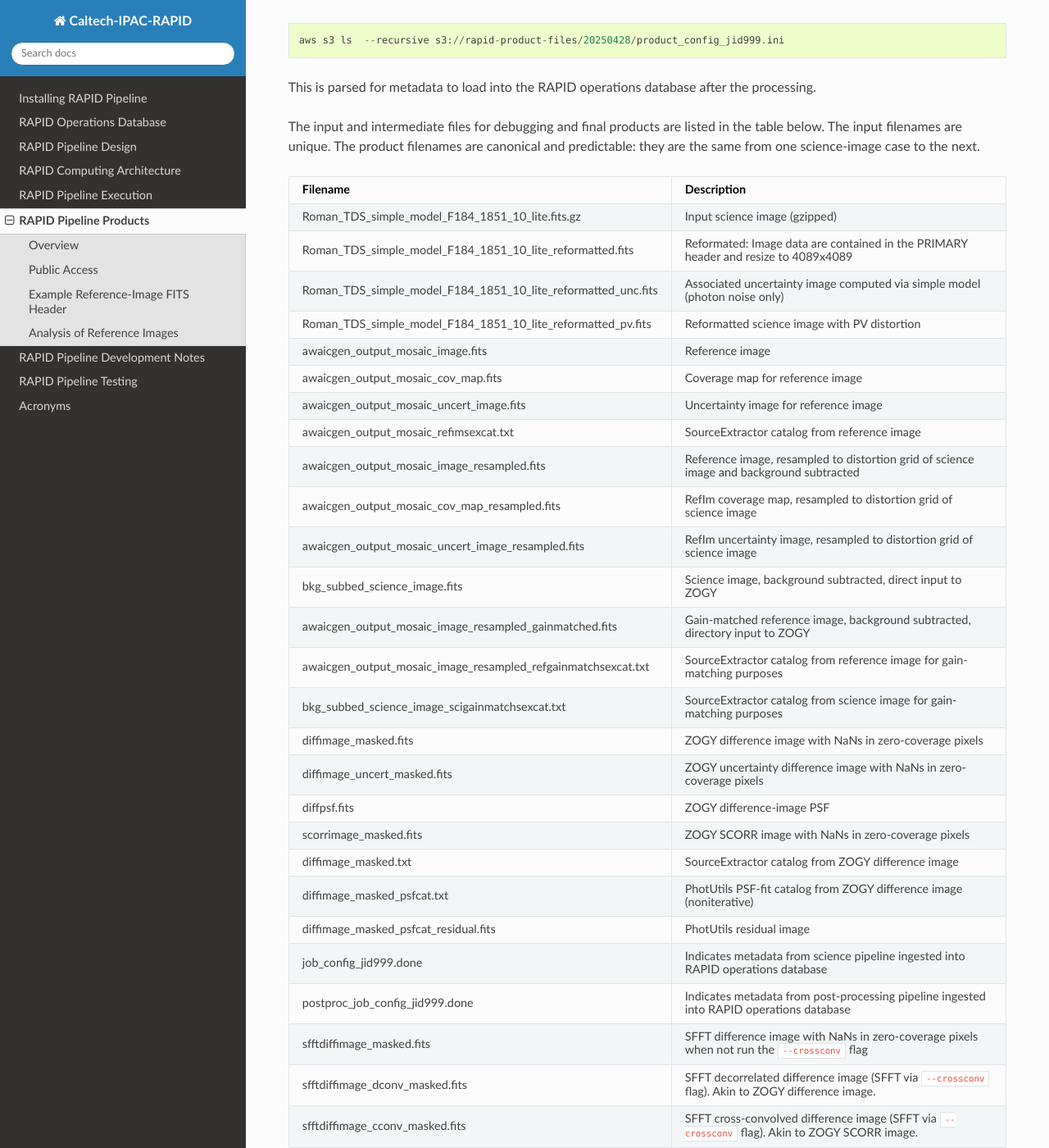
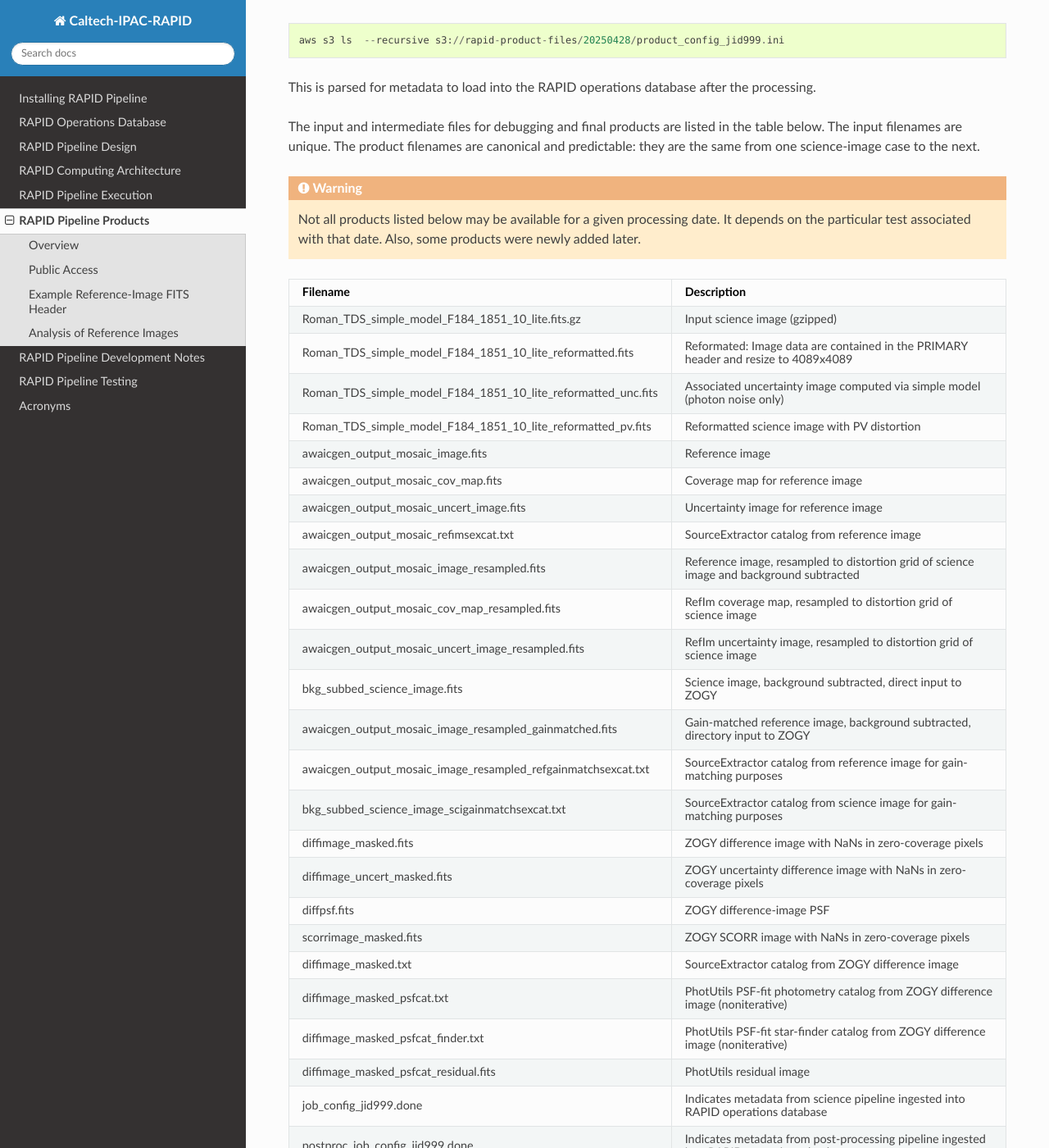
Before and after one commit to Caltech-IPAC/rapid, a Sphinx documentation site: the page built from docs/source/prod/products.rst, in a window 1280 px wide and 1400 px high, scrolled down 655 px. Shown: the whole window at 82% size. Built offline with Sphinx 7.4.7 and the Read the Docs theme 3.1.0, drawn with Linux system fonts in a browser that asks for light colours; formulas are drawn with MathJax 3; some of the changed text lies outside the part shown.

Commit message:
Updated to include product listing for 20250710 test.

```diff
--- a/docs/source/prod/products.rst
+++ b/docs/source/prod/products.rst
@@ -30,6 +30,12 @@
 The product filenames are canonical and predictable: they are the same from
 one science-image case to the next.
 
+.. warning::
+    Not all products listed below may be available for a given processing date.
+    It depends on the particular test associated with that date.
+    Also, some products were newly added later.
+
+
 ==============================================================  ====================================================================================================
 Filename                                                        Description
 ==============================================================  ====================================================================================================
@@ -53,7 +59,8 @@
 diffpsf.fits                                                    ZOGY difference-image PSF
 scorrimage_masked.fits                                          ZOGY SCORR image with NaNs in zero-coverage pixels
 diffimage_masked.txt                                            SourceExtractor catalog from ZOGY difference image
-diffimage_masked_psfcat.txt                                     PhotUtils PSF-fit catalog from ZOGY difference image (noniterative)
+diffimage_masked_psfcat.txt                                     PhotUtils PSF-fit photometry catalog from ZOGY difference image (noniterative)
+diffimage_masked_psfcat_finder.txt                              PhotUtils PSF-fit star-finder catalog from ZOGY difference image (noniterative)
 diffimage_masked_psfcat_residual.fits                           PhotUtils residual image
 job_config_jid999.done                                          Indicates metadata from science pipeline ingested into RAPID operations database
 postproc_job_config_jid999.done                                 Indicates metadata from post-processing pipeline ingested into RAPID operations database
@@ -98,6 +105,8 @@
 :download:`rapid-product-files_20250617.txt <rapid-product-files_20250617.txt>`
 
 :download:`rapid-product-files_20250620.txt <rapid-product-files_20250620.txt>`
+
+:download:`rapid-product-files_20250710.txt <rapid-product-files_20250710.txt>`
 
 A simple Python script can be written to parse the listing and generate ``wget`` or ``curl`` download commands.
 
```
